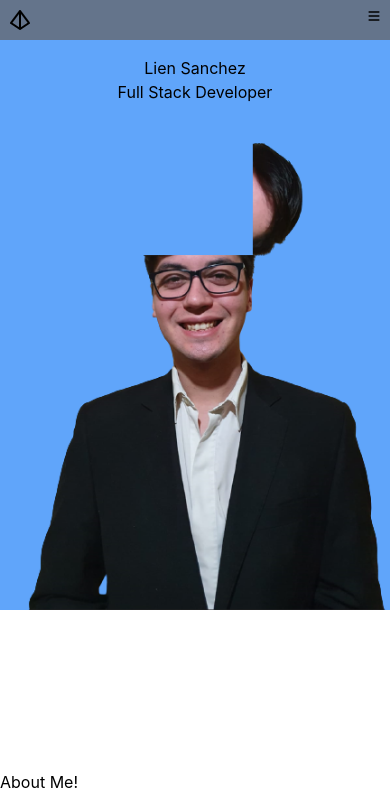
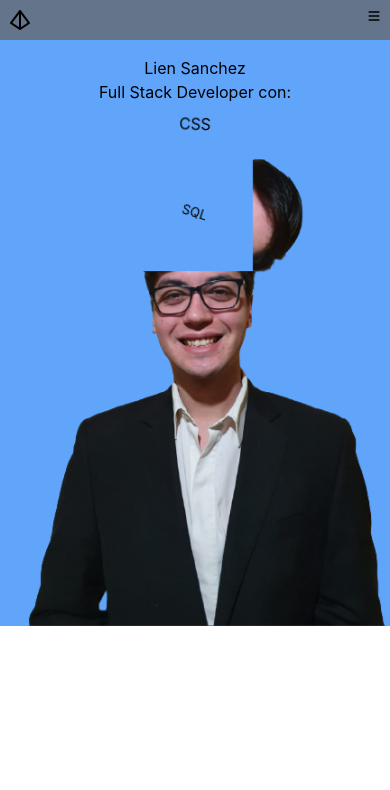
Before and after one commit to liensanchez/PortfolioLien, a React (Create React App) app in the folder client/: page / in a window 390 px wide. Shown: the top 790 px of the page. Built offline with nearby package versions, Linux system fonts and the light colour scheme.

Commit message:
Animation on Presentation works!

```diff
--- a/client/src/Components/Presentation.jsx
+++ b/client/src/Components/Presentation.jsx
@@ -1,4 +1,4 @@
-import React from 'react'
+import React, { useEffect, useState } from 'react'
 import Lien from '../assets/img/LienOpenHead.png'
 import {motion} from 'framer-motion'
 
@@ -6,9 +6,17 @@ function Presentation(isMobile) {
 
   let mobileCheck = isMobile.props
 
-/*   let start = window.innerWidth/2*/
+  const [index, setIndex] = useState(0);
+  const technologies = ['Javascript', 'React', 'Node.js', 'Redux', 'Sequelize', 'SQL', 'CSS', 'Tailwind', 'GO'];
 
-  let half = window.innerWidth/2
+  useEffect(() => {
+    const timeoutId = setTimeout(() => {
+      if (index < technologies.length - 1) {
+        setIndex(index + 1);
+      }
+    }, 1000);
+    return () => clearTimeout(timeoutId);
+  }, [index, technologies.length]);
 
   return (
     <>
@@ -17,19 +25,24 @@ function Presentation(isMobile) {
       <div className='flex flex-col bg-blue-400 mt-10'>
         <div className='flex flex-col items-center mt-4'>
           <h1>Lien Sanchez</h1>
-          <h2>Full Stack Developer</h2>
+          <h2>Full Stack Developer con:</h2>
         </div>
-
         <div className='flex flex-col items-center'>
-        <motion.h2
-          initial={{x:-100}}
-          animate={{x: 100,
-                    rotate:90,
-                    y:500,
-                    scale: 0}}
-          transition={{ ease: "easeOut", duration: 5 }}
-          className='z-0 -mt-10'
-            >test</motion.h2>
+          {technologies.slice(0, index + 1).map((technology, index) => (
+            <motion.h2
+            initial={{x: 0}}
+            animate={{x: 0,
+                      rotate:90,
+                      y:500,
+                      scale: 0}}
+            transition={{ ease: "easeOut",
+                          duration: 9,
+                          repeat: Infinity  }}
+            className='absolute'
+            key={index}>
+              {technology}
+            </motion.h2>
+          ))}
           <img src={Lien} alt="" className='z-10 '/>
         </div>
       </div>
```
